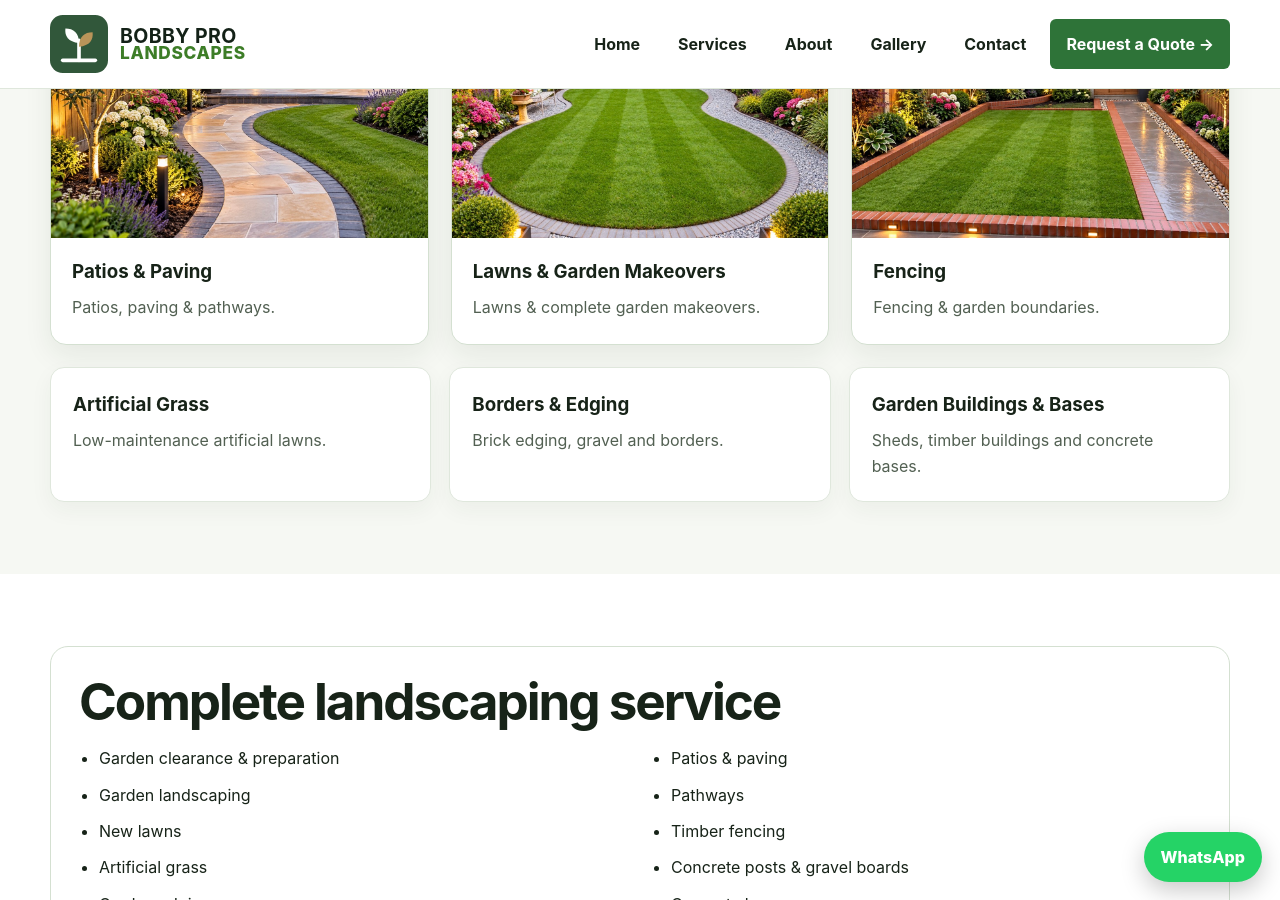
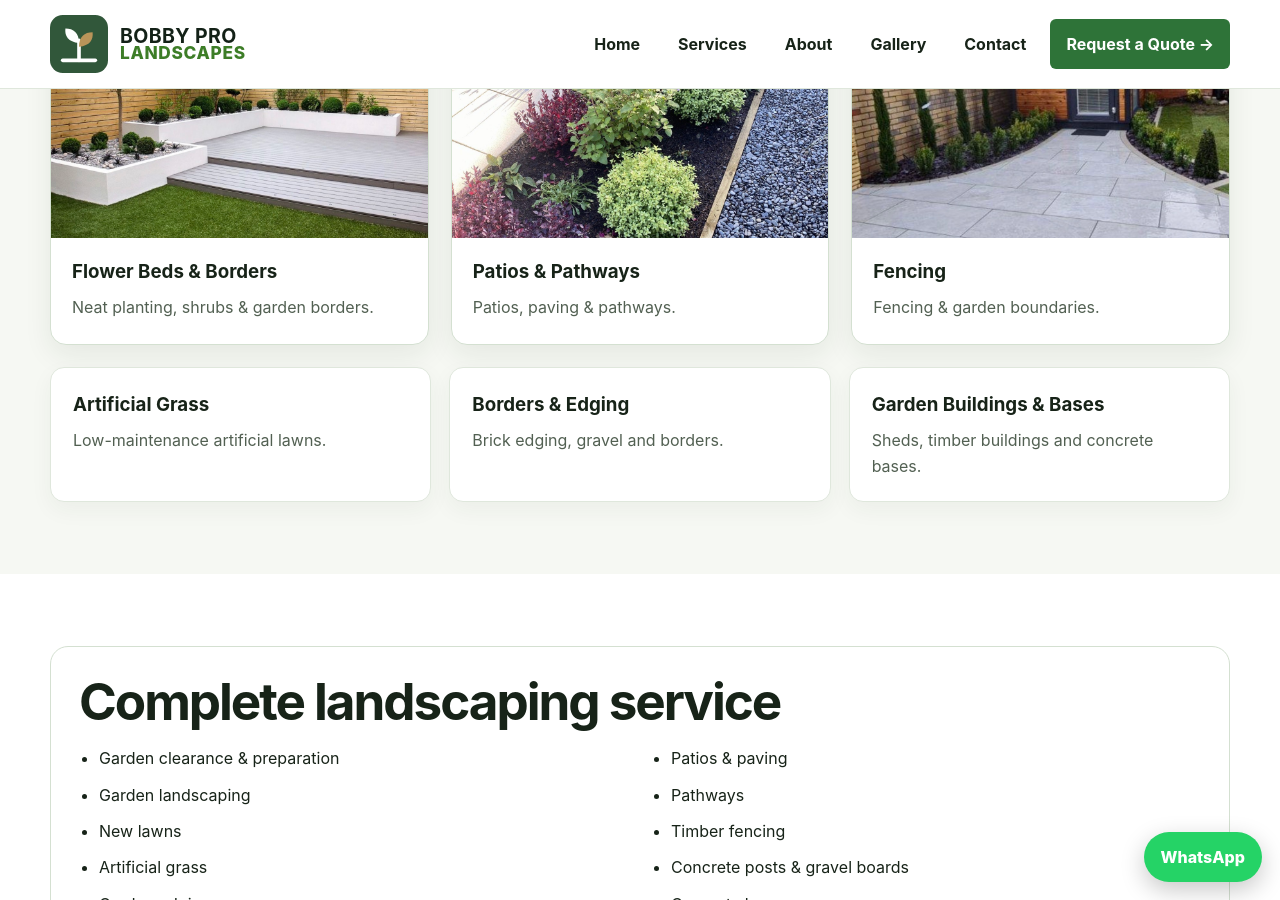
Before and after one commit to arsalanbobby/Bobby-Pro-Landscapes, a Jekyll site: the page built from services.md, in a window 1280 px wide and 900 px high, scrolled down 739 px. Built offline with Jekyll 4.4.1, drawn with Linux system fonts in a browser that asks for light colours.

Commit message:
Use newly uploaded service page photos

```diff
--- a/services.md
+++ b/services.md
@@ -20,23 +20,23 @@ description: Garden landscaping, paving, fencing, lawns and outdoor improvement
 
     <div class="landscape-service-grid services-feature-grid">
       <article class="photo-card">
-        <img src="{{ '/assets/images/IMG_4869.jpg' | relative_url }}" alt="Patio and paving">
+        <img src="{{ '/assets/images/IMG_4872.jpg' | relative_url }}" alt="Flower beds and garden borders">
         <div class="photo-card-body">
-          <h3>Patios & Paving</h3>
+          <h3>Flower Beds & Borders</h3>
+          <p>Neat planting, shrubs & garden borders.</p>
+        </div>
+      </article>
+
+      <article class="photo-card">
+        <img src="{{ '/assets/images/IMG_4873.jpg' | relative_url }}" alt="Patio and pathway">
+        <div class="photo-card-body">
+          <h3>Patios & Pathways</h3>
           <p>Patios, paving & pathways.</p>
         </div>
       </article>
 
       <article class="photo-card">
-        <img src="{{ '/assets/images/IMG_4870.jpg' | relative_url }}" alt="Landscaped lawn">
-        <div class="photo-card-body">
-          <h3>Lawns & Garden Makeovers</h3>
-          <p>Lawns & complete garden makeovers.</p>
-        </div>
-      </article>
-
-      <article class="photo-card">
-        <img src="{{ '/assets/images/IMG_4871.jpg' | relative_url }}" alt="Garden fencing">
+        <img src="{{ '/assets/images/IMG_4874.jpg' | relative_url }}" alt="Garden fencing">
         <div class="photo-card-body">
           <h3>Fencing</h3>
           <p>Fencing & garden boundaries.</p>
```
